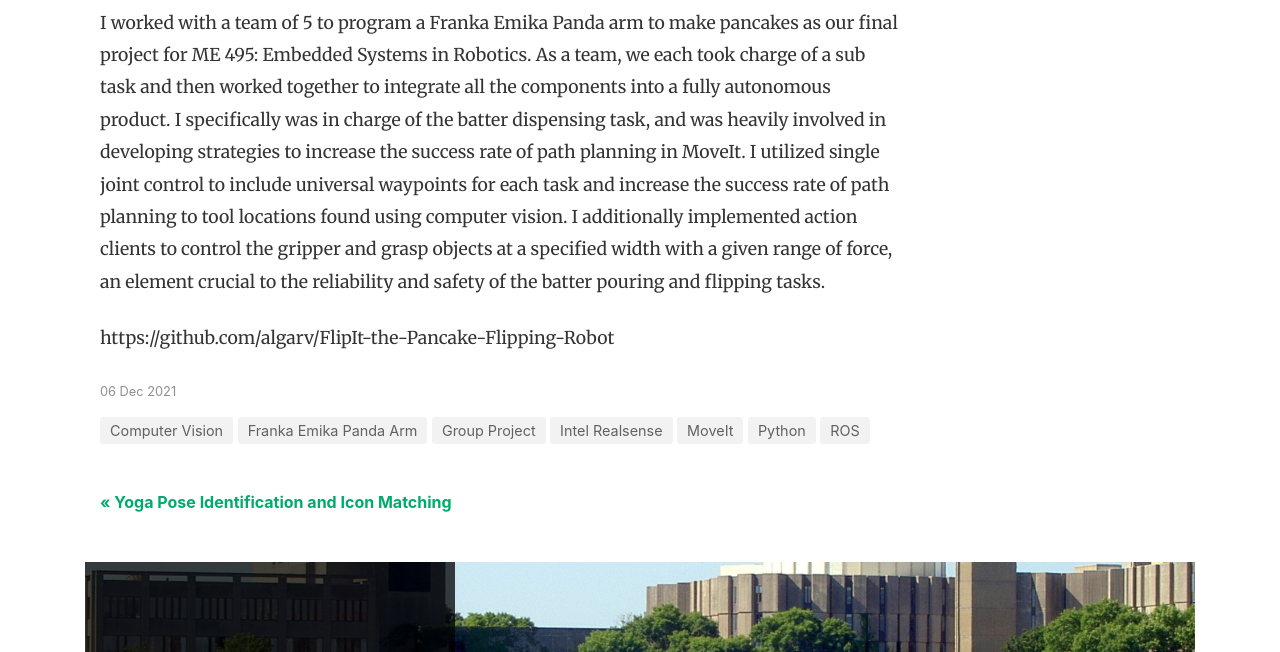
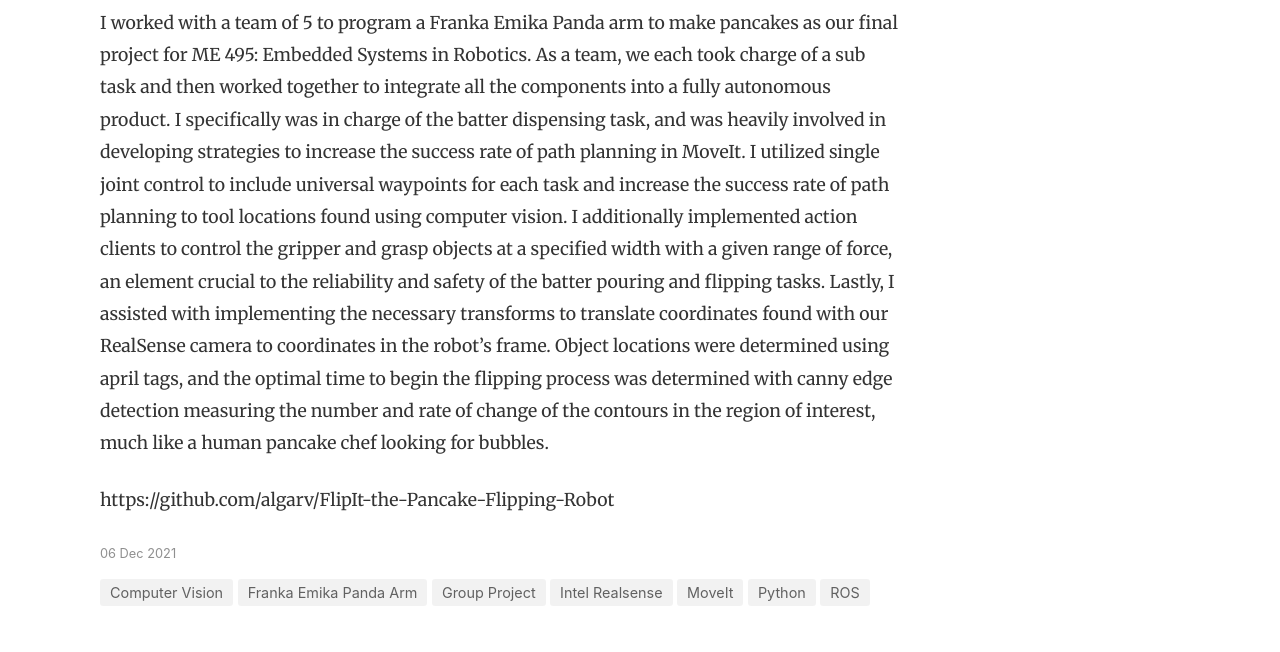
Before and after one commit to roy2909/roy2909.github.io, a Jekyll site: the page built from _posts/2021-12-06-FlipIt.md, in a window 1280 px wide and 900 px high, scrolled down 486 px, cut to the strip 248-900 px from the top of the window. Built offline with Jekyll 4.4.1, drawn with Linux system fonts in a browser that asks for light colours; nearby versions of some CDN libraries; comment, search, counter and statistics services are not loaded.

Commit message:
Fixing Arduino gif and editing pancake description

```diff
--- a/_posts/2021-12-06-FlipIt.md
+++ b/_posts/2021-12-06-FlipIt.md
@@ -10,7 +10,7 @@
 
 <iframe width="560" height="315" src="https://www.youtube.com/embed/dICrFIctFxo" title="YouTube video player" frameborder="0" allow="accelerometer; autoplay; clipboard-write; encrypted-media; gyroscope; picture-in-picture" allowfullscreen></iframe>
 
-I worked with a team of 5 to program a Franka Emika Panda arm to make pancakes as our final project for ME 495: Embedded Systems in Robotics. As a team, we each took charge of a sub task and then worked together to integrate all the components into a fully autonomous product. I specifically was in charge of the batter dispensing task, and was heavily involved in developing strategies to increase the success rate of path planning in MoveIt. I utilized single joint control to include universal waypoints for each task and increase the success rate of path planning to tool locations found using computer vision. I additionally implemented action clients to control the gripper and grasp objects at a specified width with a given range of force, an element crucial to the reliability and safety of the batter pouring and flipping tasks.
+I worked with a team of 5 to program a Franka Emika Panda arm to make pancakes as our final project for ME 495: Embedded Systems in Robotics. As a team, we each took charge of a sub task and then worked together to integrate all the components into a fully autonomous product. I specifically was in charge of the batter dispensing task, and was heavily involved in developing strategies to increase the success rate of path planning in MoveIt. I utilized single joint control to include universal waypoints for each task and increase the success rate of path planning to tool locations found using computer vision. I additionally implemented action clients to control the gripper and grasp objects at a specified width with a given range of force, an element crucial to the reliability and safety of the batter pouring and flipping tasks. Lastly, I assisted with implementing the necessary transforms to translate coordinates found with our RealSense camera to coordinates in the robot's frame. Object locations were determined using april tags, and the optimal time to begin the flipping process was determined with canny edge detection measuring the number and rate of change of the contours in the region of interest, much like a human pancake chef looking for bubbles.
 
 
 https://github.com/algarv/FlipIt-the-Pancake-Flipping-Robot
```
Also changed, not shown: _posts/2020-10-15-Weird_Flex.md (+1 -1 lines), assets/images/Cropped_BIM_174_Final.gif (added).
